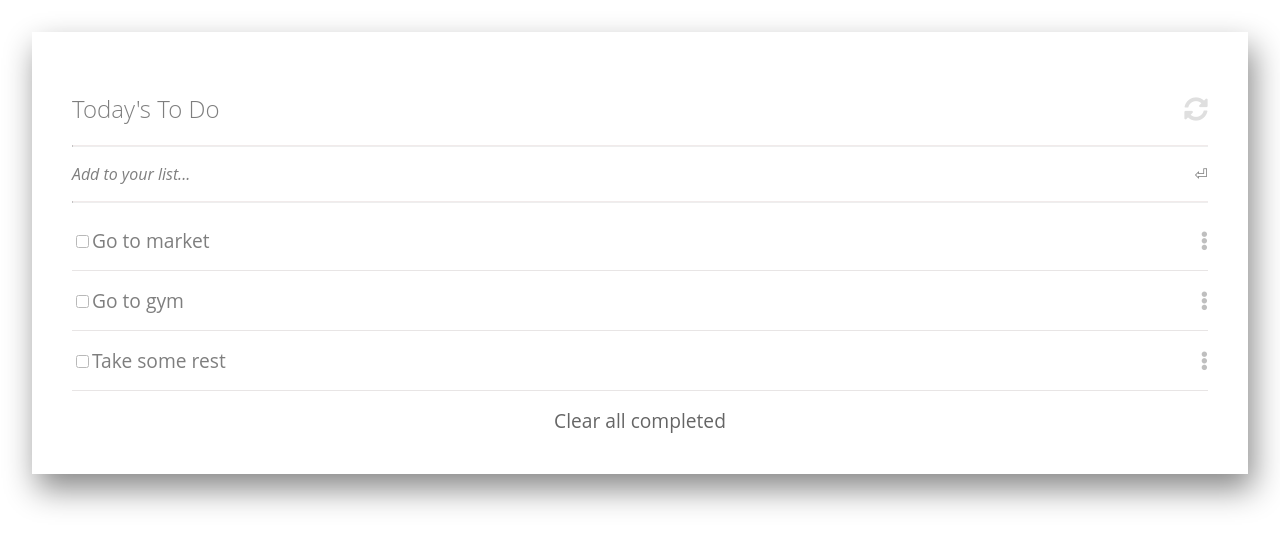
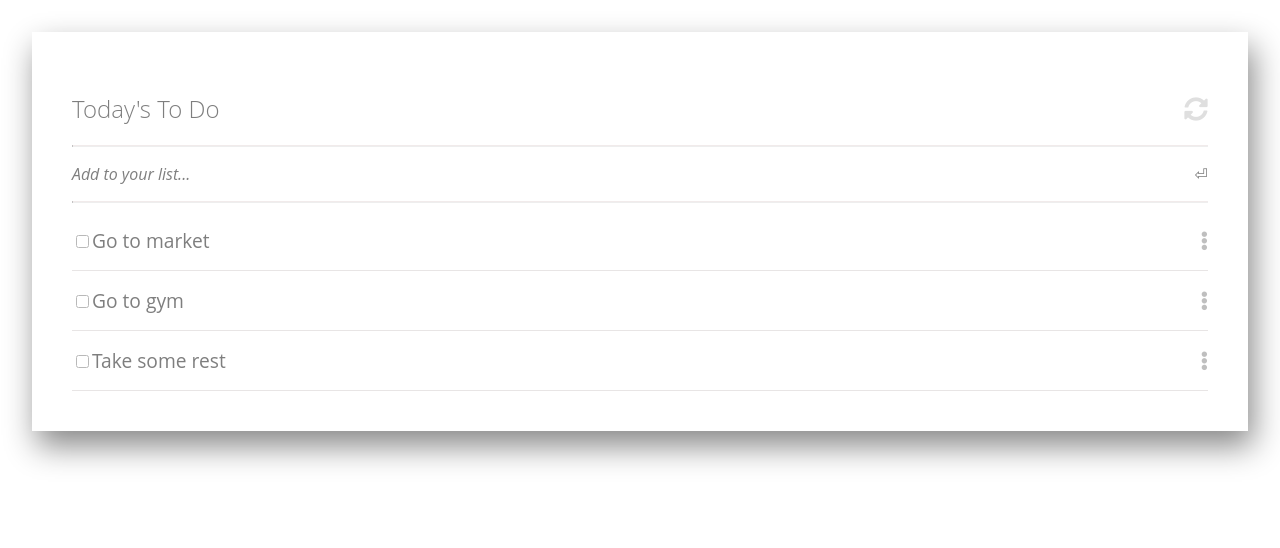
Before and after one commit to chukwuebukaVictor/Todo_List, a website: page dist/index.html in a window 1280 px wide. Drawn offline with Linux system fonts and the light colour scheme.

Commit message:
Modify html layout

```diff
--- a/dist/index.html
+++ b/dist/index.html
@@ -18,7 +18,6 @@
         <p class="add-list"><i> Add to your list...</i> <span id="enter">&#x23CE;</span></p>
         <hr class="line-break" />
         <div class="list-items"></div>
-        <a href="#" class="list-reset">Clear all completed</a>
   </section>
 </body>
 </html>
```
